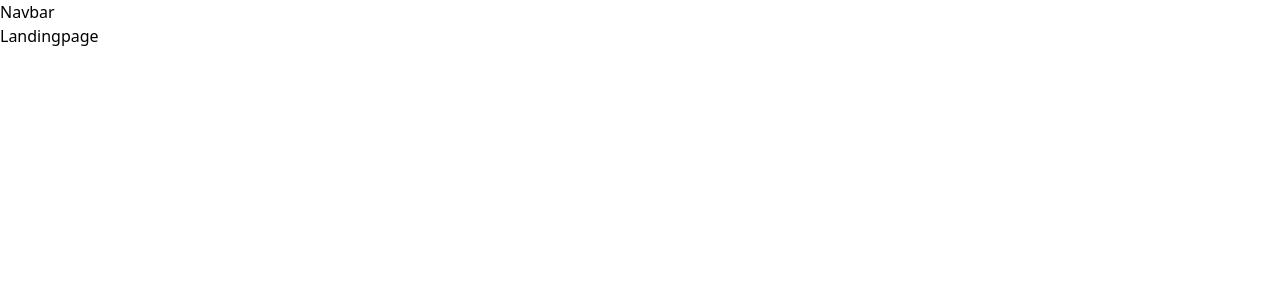
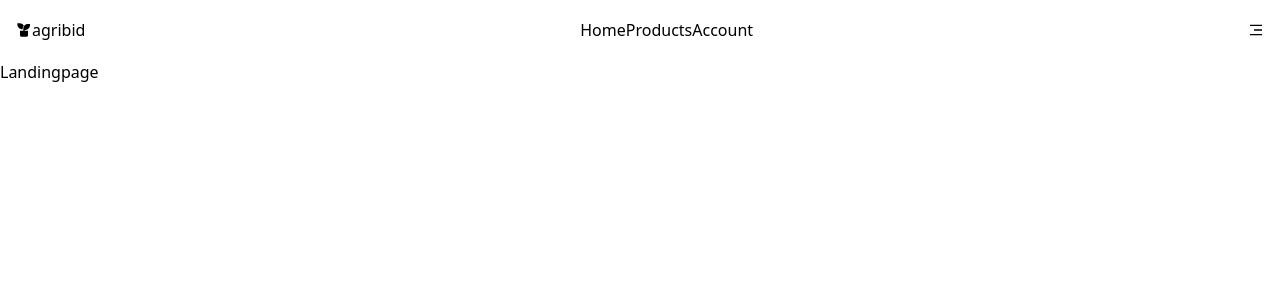
Before and after one commit to kennedybabu/agribid, a React (Create React App) app: page / in a window 1280 px wide. Shown: the top 300 px of the page. Built offline with nearby package versions, Linux system fonts and the light colour scheme; the HTML template or start-up script is replaced by a standard one.

Commit message:
feature: toggle the mobile navbar

```diff
--- a/src/components/Navbar.jsx
+++ b/src/components/Navbar.jsx
@@ -1,8 +1,39 @@
-import React from 'react'
+import React, { useState } from 'react'
+import {IoMdClose} from "react-icons/io";
+import {RiMenu3Fill, RiPlantFill} from 'react-icons/ri';
+import { NavLink } from 'react-router-dom';
+
 
 const Navbar = () => {
+  const [nav, setNav] = useState(false)
   return (
-    <div>Navbar</div>
+    <div className='w-full h-[60px] px-4 flex justify-between items-center'>
+      <div className='h-full flex items-center'>
+          <RiPlantFill />
+          <p>agribid</p>
+      </div>
+
+      {/* links */}
+      <div className='hidden md:flex'>
+          <NavLink>Home</NavLink>
+          <NavLink>Products</NavLink>
+          <NavLink>Account</NavLink>
+      </div>
+
+
+      {/* toggle mobile nav */}
+      <div onClick={(e) => setNav(!nav)} className='cursor-pointer'>
+         {nav ? <IoMdClose /> :  <RiMenu3Fill />}
+      </div>
+
+      {nav ? (
+        <div className='hidden  flex-col w-[60%] z-4'>
+            <NavLink>Home</NavLink>
+            <NavLink>Products</NavLink>
+            <NavLink>Account</NavLink>
+        </div>
+      ) : null}
+    </div>
   )
 }
 
```
